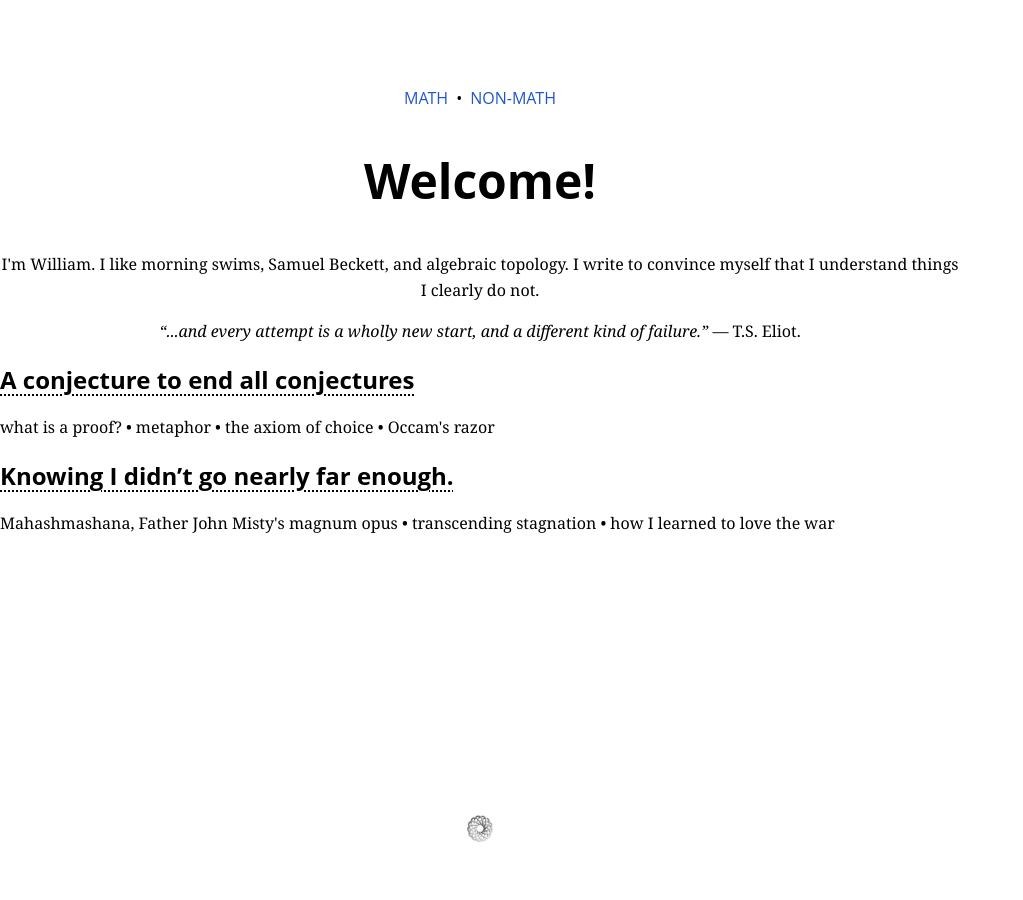
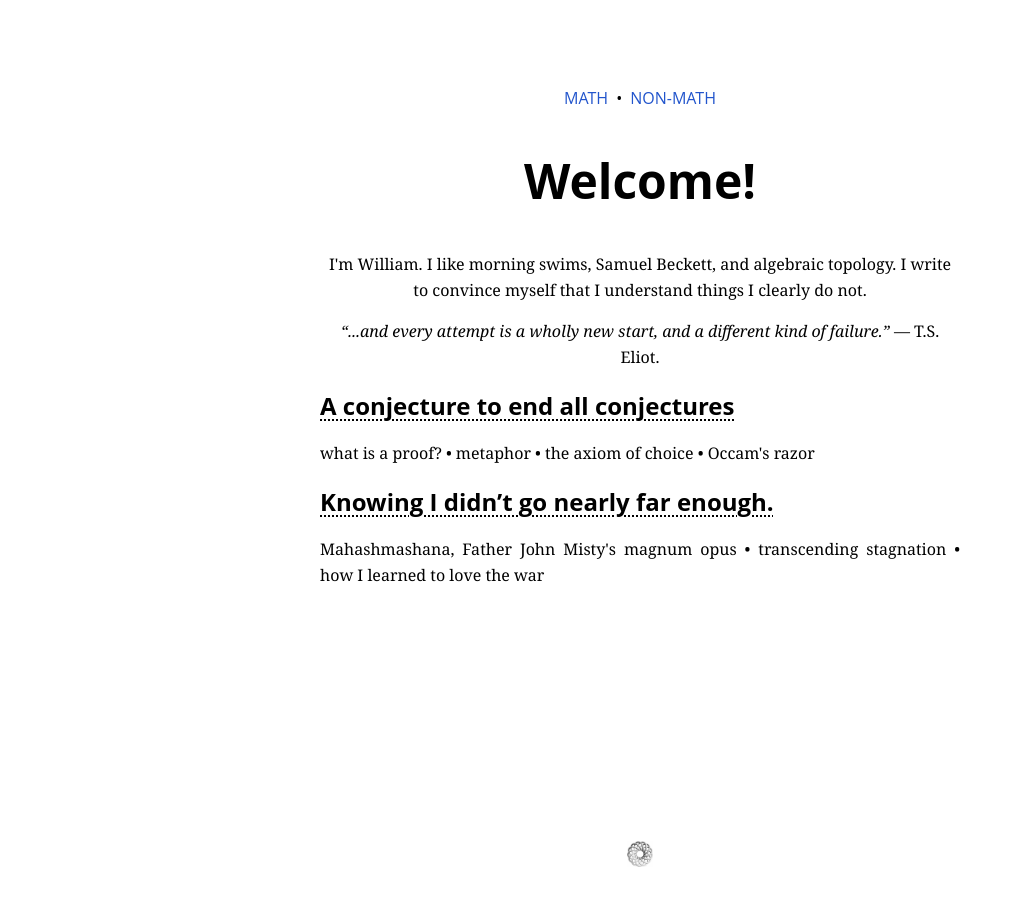
Before and after one commit to williamrygao/williamrygao.github.io, a Jekyll site: the page built from index.md, in a window 1280 px wide. Shown: the whole page, without its empty margins (0-1023 px from the left). Built offline with Jekyll 4.4.1, drawn with Linux system fonts in a browser that asks for light colours.

Commit message:
fix margins

```diff
--- a/assets/css/style.css
+++ b/assets/css/style.css
@@ -10,7 +10,7 @@ html, body {
 }
 
 body {
-  margin: 2% 25% 2% 0%;
+  margin: 2% 25% 0% 25%;
 }
 
 main {
```
